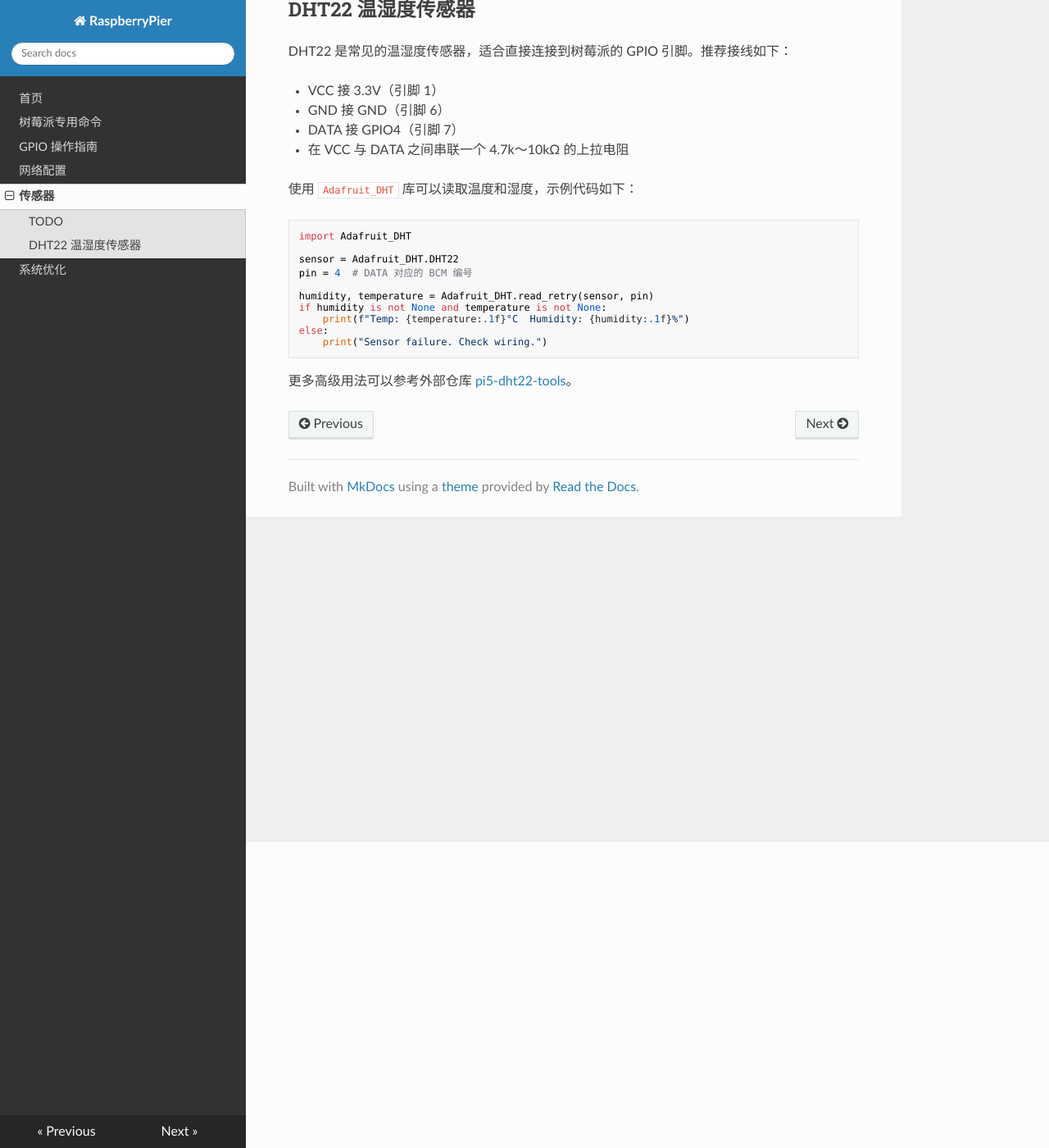
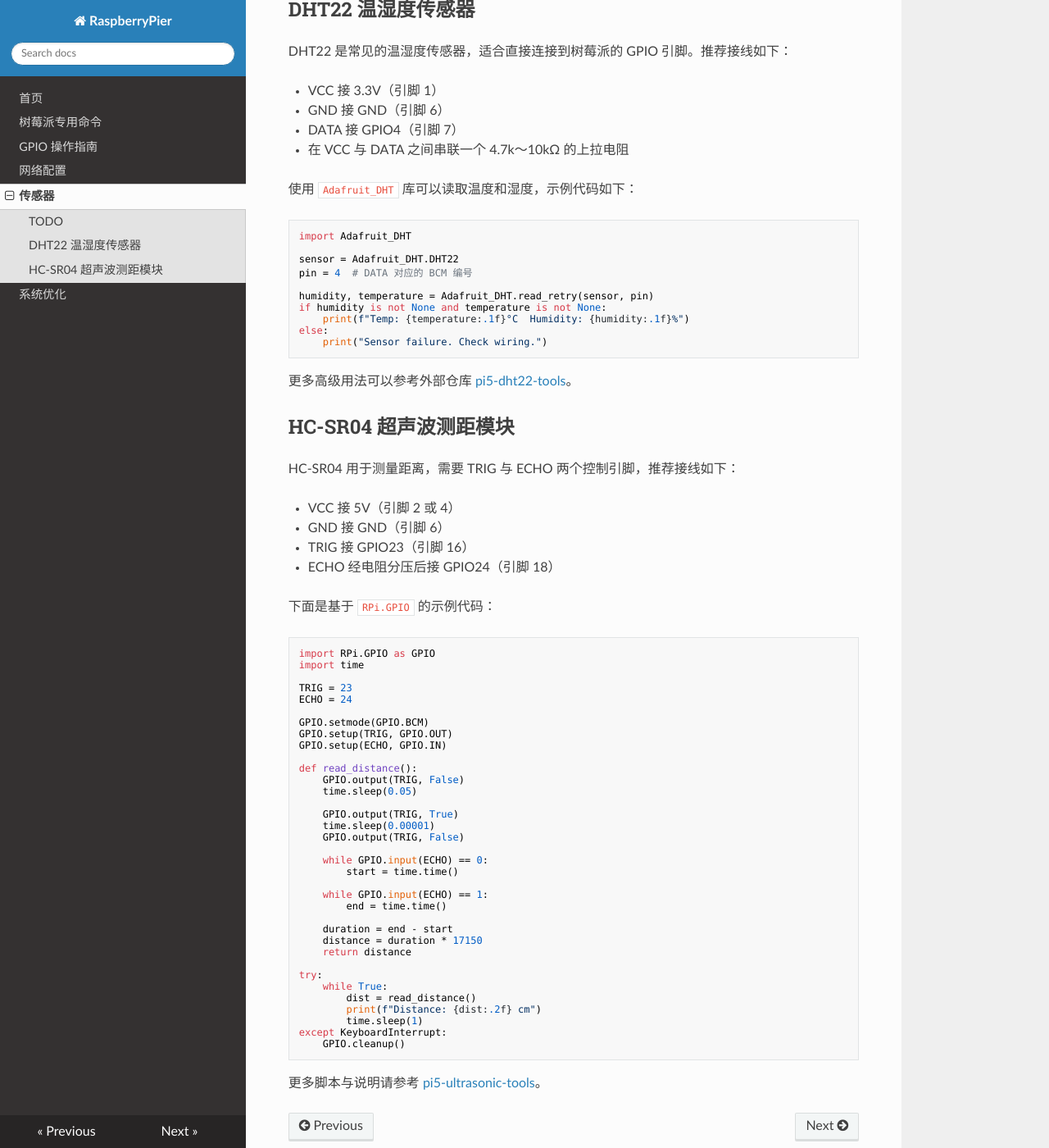
Before and after one commit to SwartzMss/RaspberryPier, an MkDocs documentation site: the page built from docs/sensors.md, in a window 1280 px wide and 1400 px high, scrolled down 373 px. Shown: the whole window at 82% size. Built offline with MkDocs 1.6.1, drawn with Linux system fonts in a browser that asks for light colours; nearby versions of some CDN libraries.

Commit message:
docs: add ultrasonic sensor usage

````diff
--- a/docs/sensors.md
+++ b/docs/sensors.md
@@ -32,3 +32,55 @@
 ```
 
 更多高级用法可以参考外部仓库 [pi5-dht22-tools](https://github.com/SwartzMss/pi5-dht22-tools)。
+
+## HC-SR04 超声波测距模块
+
+HC-SR04 用于测量距离，需要 TRIG 与 ECHO 两个控制引脚，推荐接线如下：
+
+- VCC 接 5V（引脚 2 或 4）
+- GND 接 GND（引脚 6）
+- TRIG 接 GPIO23（引脚 16）
+- ECHO 经电阻分压后接 GPIO24（引脚 18）
+
+下面是基于 `RPi.GPIO` 的示例代码：
+
+```python
+import RPi.GPIO as GPIO
+import time
+
+TRIG = 23
+ECHO = 24
+
+GPIO.setmode(GPIO.BCM)
+GPIO.setup(TRIG, GPIO.OUT)
+GPIO.setup(ECHO, GPIO.IN)
+
+def read_distance():
+    GPIO.output(TRIG, False)
+    time.sleep(0.05)
+
+    GPIO.output(TRIG, True)
+    time.sleep(0.00001)
+    GPIO.output(TRIG, False)
+
+    while GPIO.input(ECHO) == 0:
+        start = time.time()
+
+    while GPIO.input(ECHO) == 1:
+        end = time.time()
+
+    duration = end - start
+    distance = duration * 17150
+    return distance
+
+try:
+    while True:
+        dist = read_distance()
+        print(f"Distance: {dist:.2f} cm")
+        time.sleep(1)
+except KeyboardInterrupt:
+    GPIO.cleanup()
+```
+
+更多脚本与说明请参考 [pi5-ultrasonic-tools](https://github.com/SwartzMss/
+pi5-ultrasonic-tools)。
````
